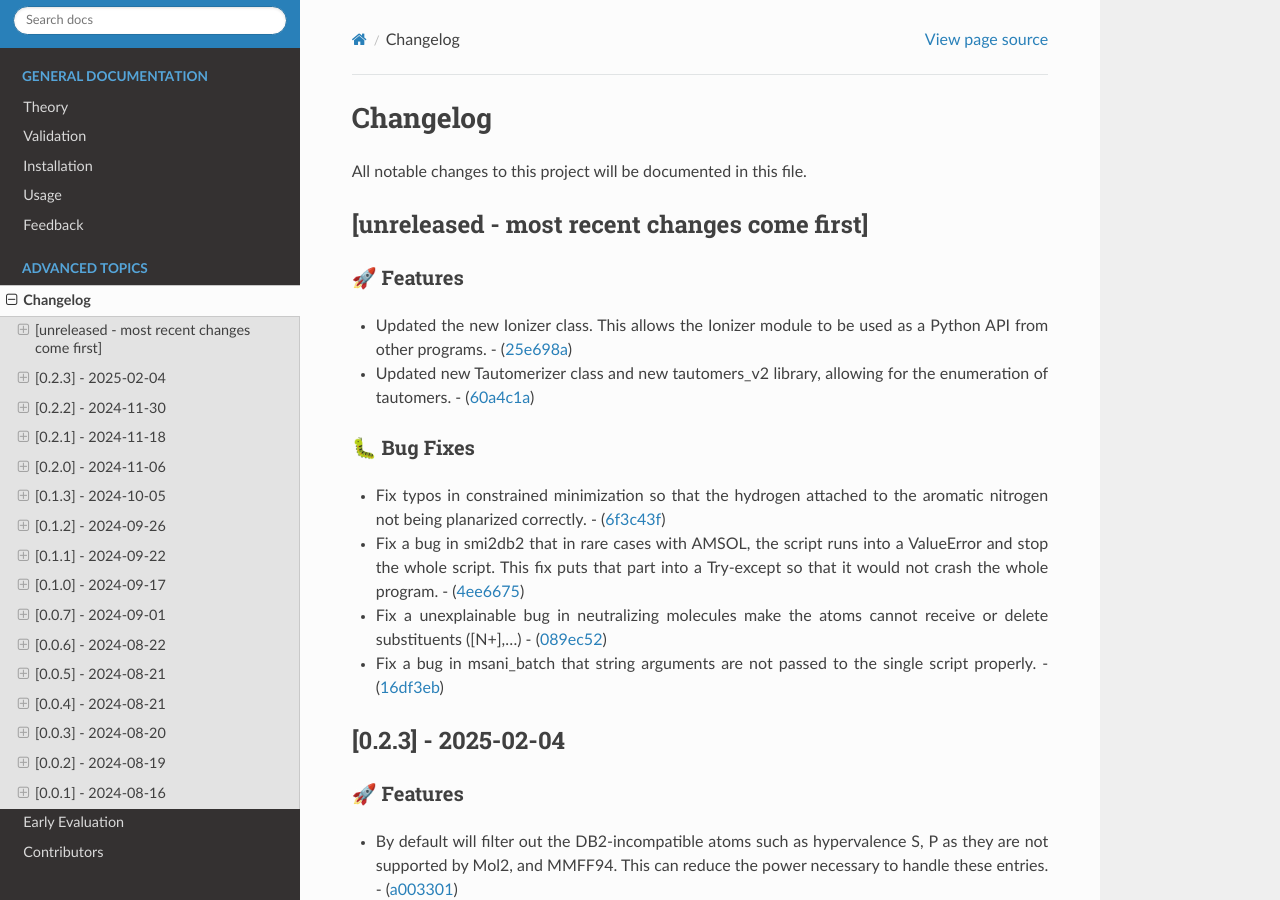
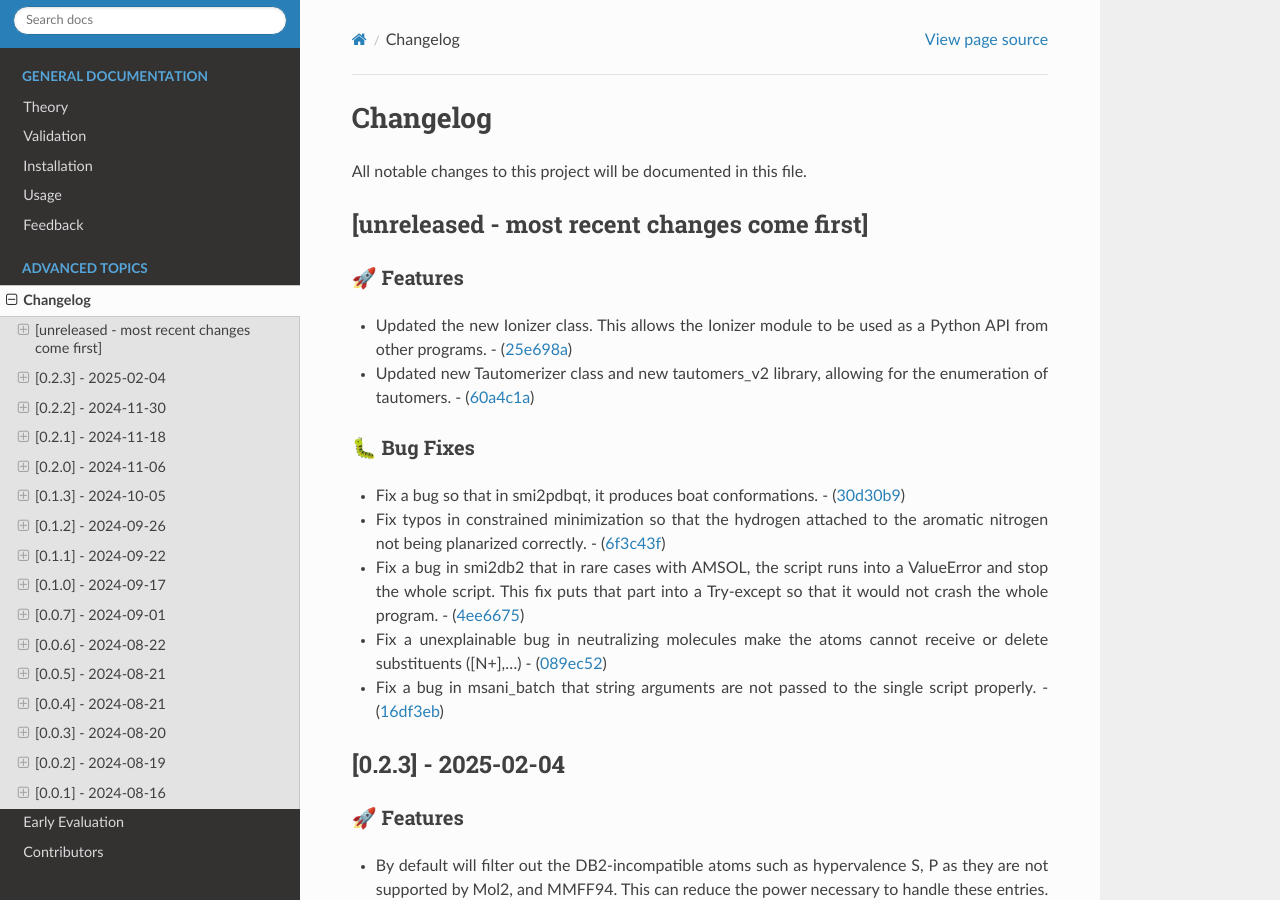
Before and after one commit to phonglam3103/msani-readthedocs, a Sphinx documentation site: the page built from docs/source/changes.rst, in a window 1280 px wide and 900 px high. Built offline with Sphinx 7.4.7 and the Read the Docs theme 3.1.0, drawn with Linux system fonts in a browser that asks for light colours; formulas are drawn with MathJax 3.

Commit message:
Update changes.rst from the software repository

```diff
--- a/docs/source/changes.rst
+++ b/docs/source/changes.rst
@@ -19,6 +19,8 @@ All notable changes to this project will be documented in this file.
 🐛 Bug Fixes
 ~~~~~~~~~~~~
 
+-  Fix a bug so that in smi2pdbqt, it produces boat conformations. -
+   (`30d30b9 <https://github.com/phonglam3103/MolSanitizer/commit/30d30b98429d735e99e70664db8de2d8831b9cec>`__)
 -  Fix typos in constrained minimization so that the hydrogen attached
    to the aromatic nitrogen not being planarized correctly. -
    (`6f3c43f <https://github.com/phonglam3103/MolSanitizer/commit/6f3c43fb83a75d5dbb8399a8015cca0121414abc>`__)
```
